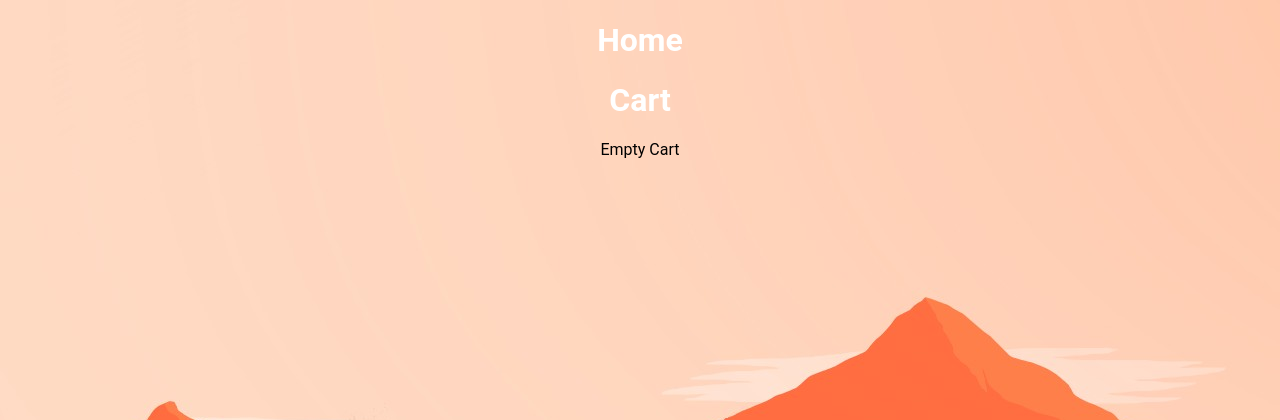
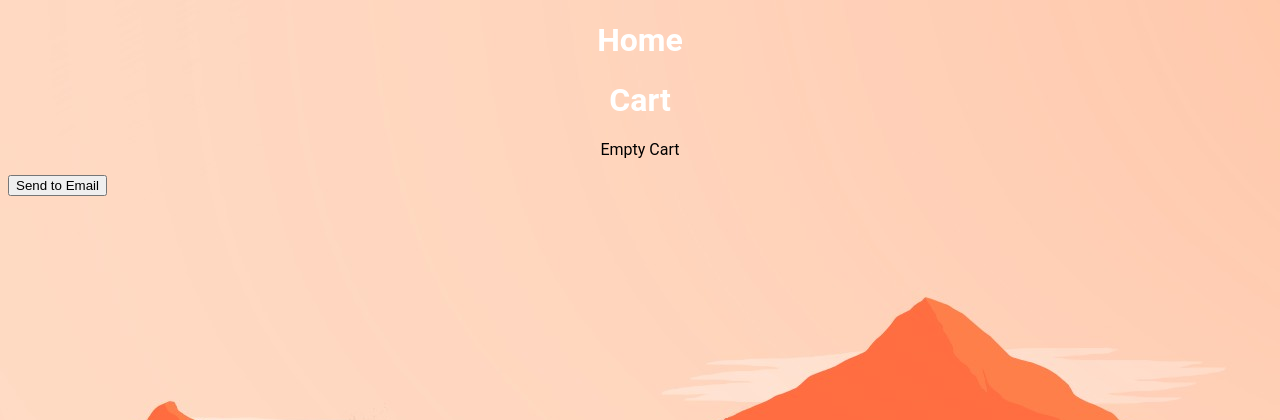
Before and after one commit to tkamoua/calorieCounterDjango, a Django app: page /cart/view/1/ in a window 1280 px wide. Shown: the top 420 px of the page. Run offline with Django 3.2, Linux system fonts and the light colour scheme; some libraries are stand-ins or nearby versions.

Commit message:
added email functionality

```diff
--- a/myproject/michFit/templates/michFit/cart.html
+++ b/myproject/michFit/templates/michFit/cart.html
@@ -34,6 +34,8 @@
     <p class="black text-center">Empty Cart</p>
 {% endif %}
 
+<a href="{% url 'michFit:sendemail'%}"><button>Send to Email</button></a>
+
 
 
 
--- a/myproject/michFit/urls.py
+++ b/myproject/michFit/urls.py
@@ -8,5 +8,6 @@ urlpatterns = [
     path('', views.home, name='home'),
     path('cart_add/<item_id>/',views.cart_add, name='cart_add'),
     path('cart/view/<item_id>/',views.cart_view, name='cartview'),
-    path('cartdelete/<item_id>/',views.cartdelete, name='cartdelete')
+    path('cartdelete/<item_id>/',views.cartdelete, name='cartdelete'),
+    path('sendemail/',views.send_email,name='sendemail')
 ]
--- a/myproject/michFit/views.py
+++ b/myproject/michFit/views.py
@@ -1,5 +1,5 @@
 from django.shortcuts import render
-
+import smtplib
 
 from django.http import HttpResponse, Http404
 from .models import MenuItem
@@ -18,6 +18,7 @@ def home(request):
 
 def cartdelete(request, item_id):
     try:
+        print(cart)
         cart.remove(MenuItem.objects.get(pk=item_id))
         totalCalories = 0
         totalProtein=0
@@ -26,6 +27,7 @@ def cartdelete(request, item_id):
             totalProtein+=item.protein
         return render(request, 'michFit/cart.html',{'cart': cart, 'totalCalories': totalCalories, 'totalProtein': totalProtein} )
     except:
+        print(cart)
         totalCalories = 0
         totalProtein=0
         for item in cart:
@@ -51,3 +53,23 @@ def cart_view(request,item_id):
         totalCalories += item.calories
         totalProtein+=item.protein
     return render(request, 'michFit/cart.html',{'cart': cart, 'totalCalories': totalCalories, 'totalProtein': totalProtein} )
+
+def send_email(request):
+    print('send email view')
+    names=[]
+    for item in cart:
+        names.append(item.name)
+    print(names)
+    smtpObj = smtplib.SMTP('smtp.gmail.com',587)
+    print('smtplib.SMTP')
+    smtpObj.ehlo()
+    print('smtpObj.ehlo')
+    smtpObj.starttls()
+    print('starttls')
+    smtpObj.login('tkamoua@gmail.com',input())
+
+    print('Login success')
+    smtpObj.sendmail('tkamoua@gmail.com','tkamoua@umich.edu','Subject: Menu. \n\n %s' %(names))
+    print('sent email')
+    smtpObj.quit()
+    return HttpResponse("Email sent")
```
Also changed, not shown: myproject/menuFile.json (+1 -1 lines), myproject/michFit/sendsms.py (added, +12 -0 lines), myproject/db.sqlite3.
